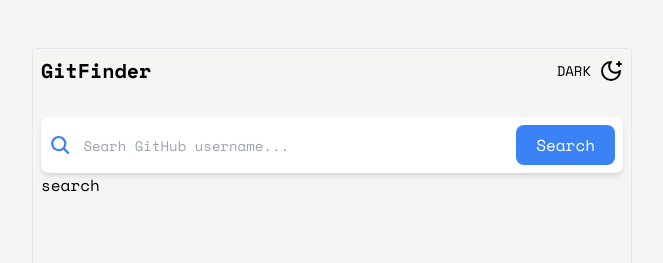
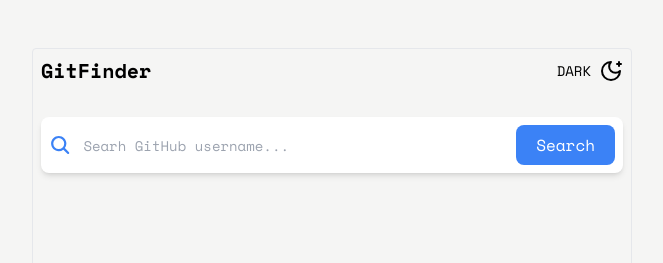
Before and after one commit to Sajid-tech/github-user-finder, a Next.js app: page / in a window 1280 px wide. Shown: the top 263 px of the page, without its empty margins (308-971 px from the left). Built offline with nearby package versions, Linux system fonts and the light colour scheme.

Commit message:
fix: err on page

```diff
--- a/src/app/page.tsx
+++ b/src/app/page.tsx
@@ -1,3 +1,4 @@
+"use client";
 import Image from "next/image";
 import DarkAndLightBtn from "./components/DarkAndLightBtn";
 import SearchAndBtn from "./components/SearchAndBtn";
@@ -15,7 +16,7 @@
         <section>
           {/* search btn  */}
           <SearchAndBtn />
-          <main>search</main>
+          <main></main>
         </section>
       </div>
     </div>
```
